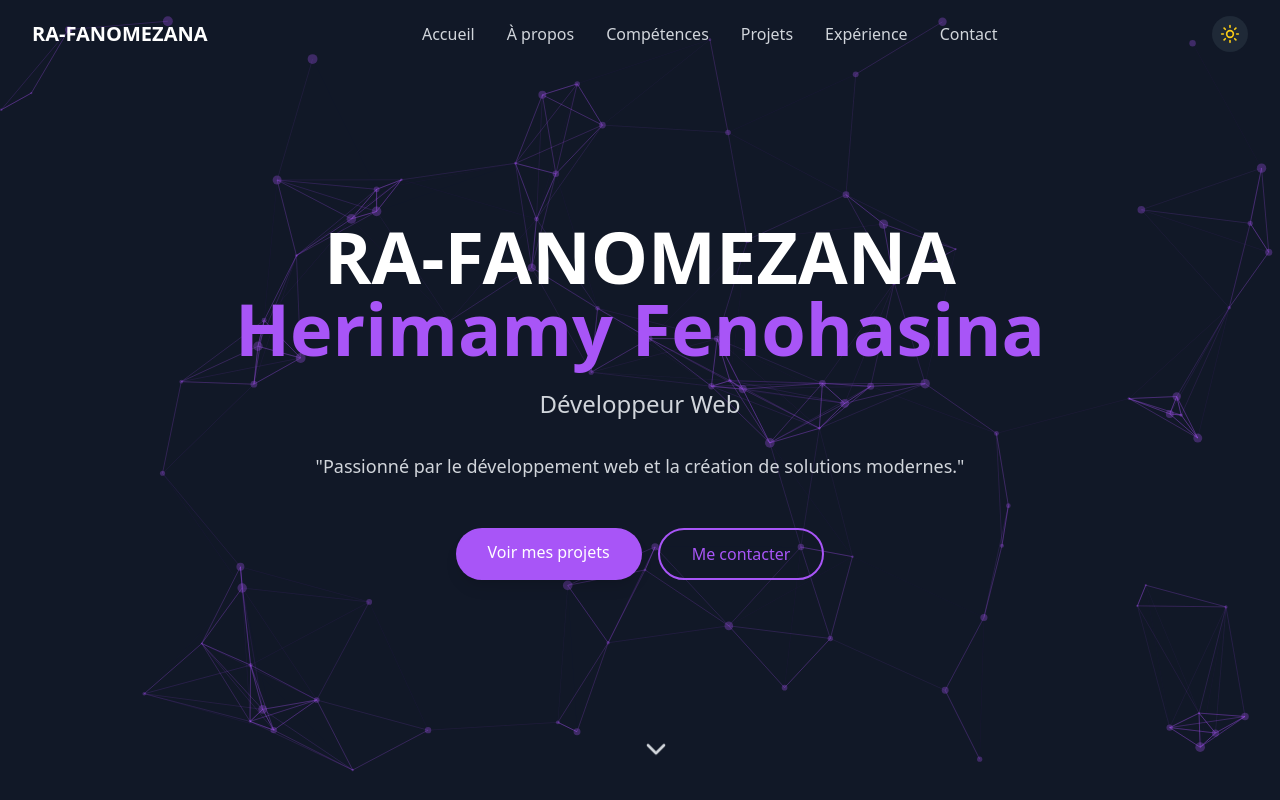
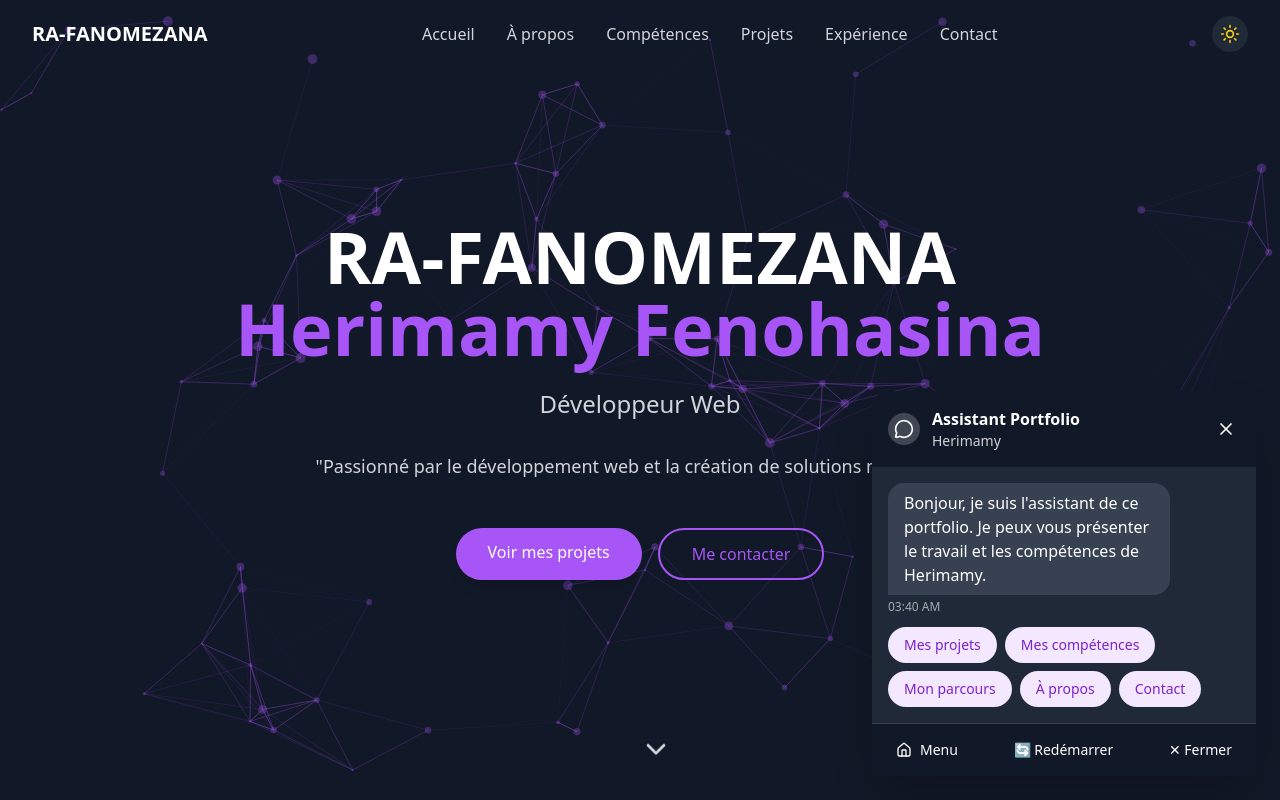
Before and after one commit to Fenohasina08/portfolio-herimamy, a React (Create React App) app: page / in a window 1280 px wide. Shown: the top 800 px of the page. Built offline with nearby package versions, Linux system fonts and the light colour scheme.

Commit message:
feat: add chatbot finish

```diff
--- a/src/App.jsx
+++ b/src/App.jsx
@@ -9,6 +9,7 @@ import Experience from './components/Experience';
 import Projects from './components/Projects';
 import Contact from './components/Contact';
 import Footer from './components/Footer';
+import Chatbot from './components/chatbot'; // AJOUTEZ CETTE LIGNE
 
 function App() {
   // Gestion du thème (Dark Mode par défaut)
@@ -54,6 +55,9 @@ function App() {
       {/* Pied de page */}
       <Footer isDark={isDark} />
 
+      {/* CHATBOT - AJOUTEZ CETTE LIGNE */}
+      <Chatbot isDark={isDark} />
+
     </div>
   );
 }
```
